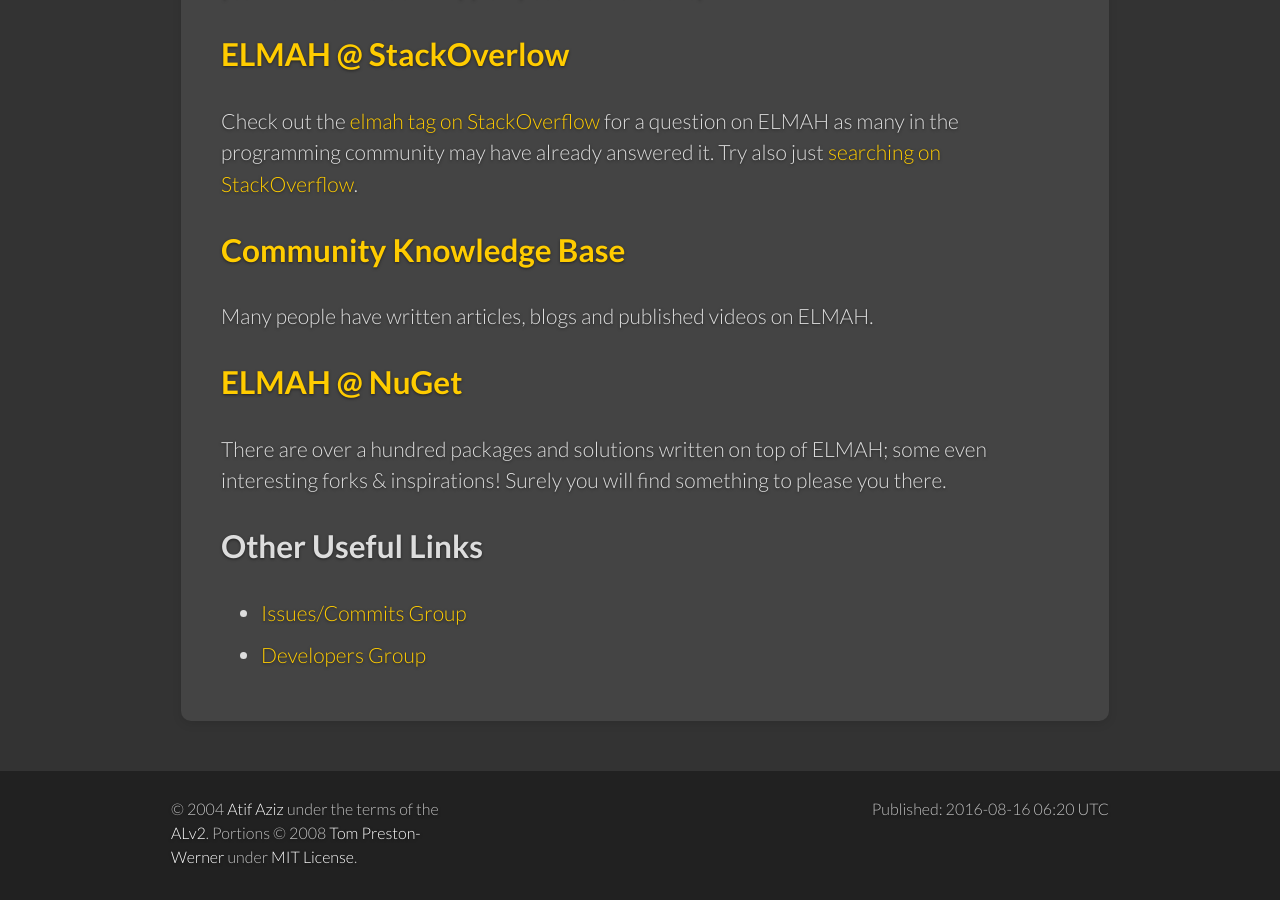
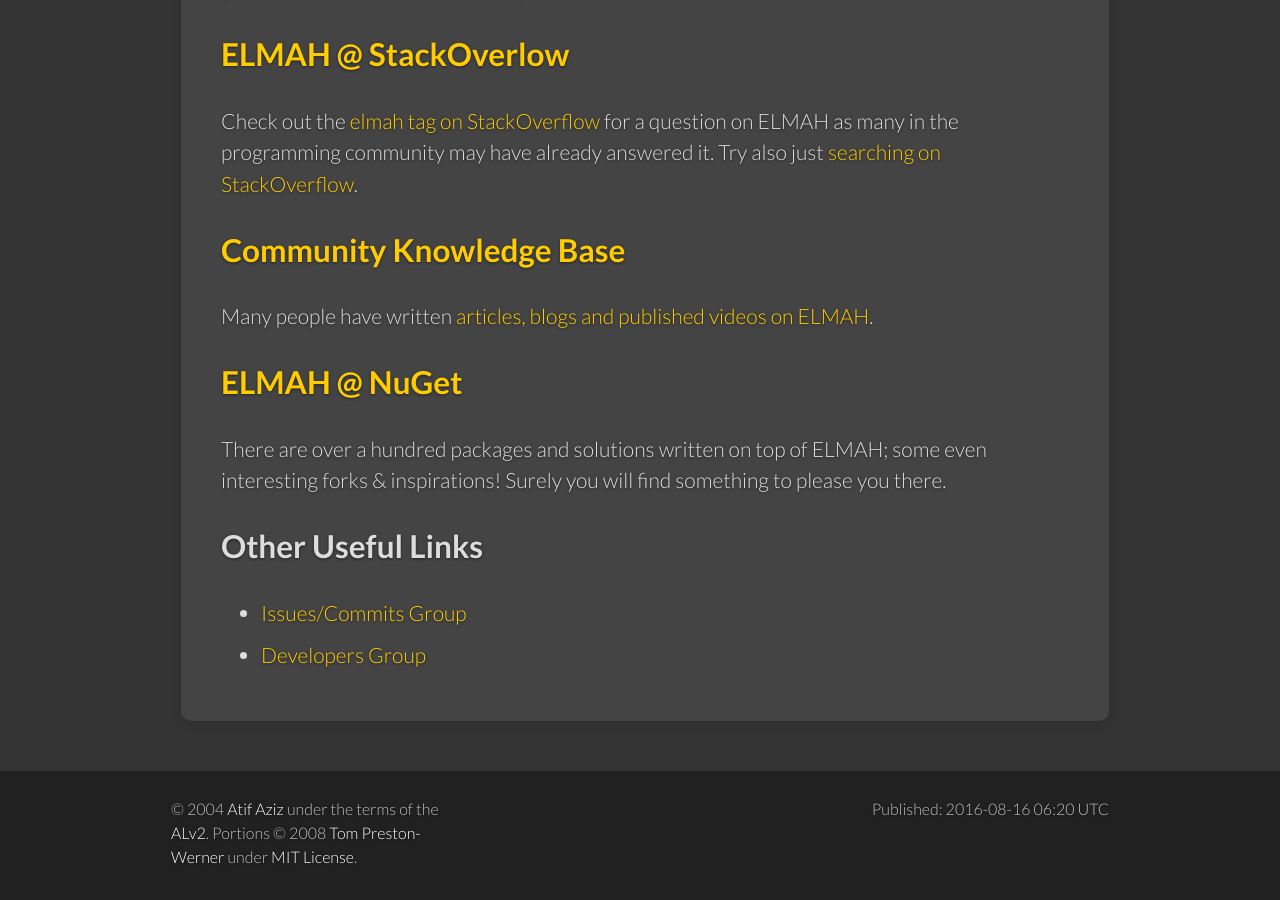
Before and after one commit to elmah/www, a Jekyll site: the page built from Help.md, in a window 1280 px wide and 900 px high, scrolled down 579 px. Built offline with Jekyll 4.4.1, drawn with Linux system fonts in a browser that asks for light colours; part of the change alters nothing that is shown.

```diff
--- a/Help.md
+++ b/Help.md
@@ -24,9 +24,9 @@ Check out the [elmah tag on StackOverflow][sot] for a question on ELMAH as
 many in the programming community may have already answered it. Try also just
 [searching on StackOverflow][soq].
 
-## [Community Knowledge Base](/a/)
+## [Community Knowledge Base](/community/kb/)
 
-Many people have written articles, blogs and published videos on ELMAH.
+Many people have written [articles, blogs and published videos on ELMAH](/community/kb/).
 
 ## [ELMAH @ NuGet](http://nuget.org/packages?q=ELMAH)
 
```
